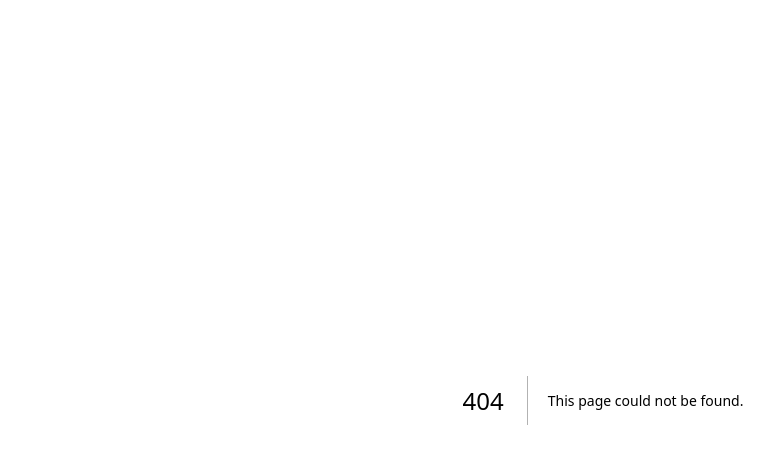
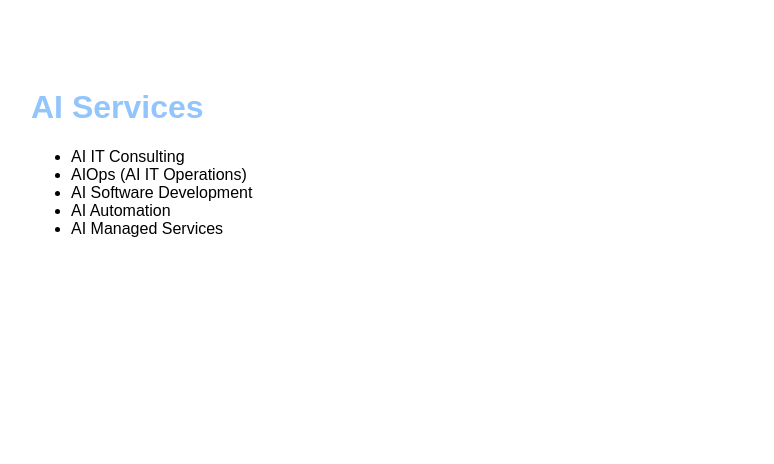
Before and after one commit to dayanidhi281986-boop/autonomiqsystems-website2, a Next.js app: page /services in a window 1280 px wide. Before the commit this address had no page. Shown: the top 464 px of the page, without its empty margins (37-811 px from the left). Built offline with nearby package versions, Linux system fonts and the light colour scheme.

Commit message:
Create services.js

```diff
--- /dev/null
+++ b/pages/services.js
@@ -0,0 +1,14 @@
+export default function Services() {
+  return (
+    <div style={{padding: '60px', fontFamily: 'Arial'}}>
+      <h1 style={{color: '#93c5fd'}}>AI Services</h1>
+      <ul>
+        <li>AI IT Consulting</li>
+        <li>AIOps (AI IT Operations)</li>
+        <li>AI Software Development</li>
+        <li>AI Automation</li>
+        <li>AI Managed Services</li>
+      </ul>
+    </div>
+  )
+}
```
